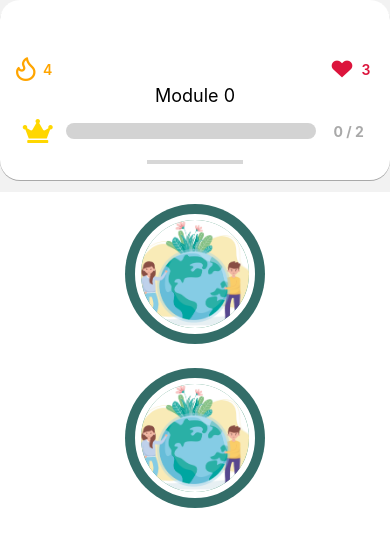
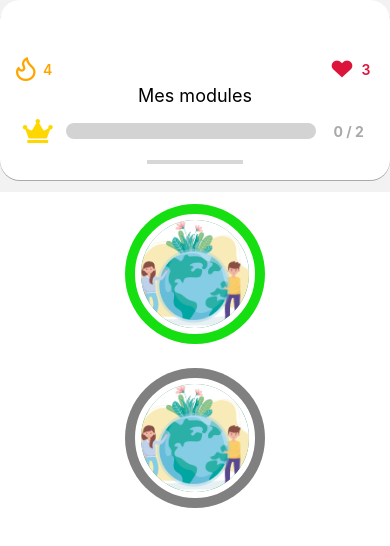
Before and after one commit to LenaPancher/eco-quiz, a React Native app: screen / in a window 390 px wide. Shown: the top 546 px of the page. Built offline with nearby package versions, Linux system fonts and the light colour scheme.

Commit message:
adding useCurrentLevel

```diff
--- a/src/component/LevelComponent.tsx
+++ b/src/component/LevelComponent.tsx
@@ -4,14 +4,17 @@ import {Image, Pressable, View, ImageSourcePropType} from "react-native";
 export type levelComponentProps = {
   onPress: () => void;
   img: ImageSourcePropType;
+  isDisabled: boolean;
 };
 
-const LevelComponent = ({onPress, img}: levelComponentProps) => {
+const LevelComponent = ({onPress, img, isDisabled}: levelComponentProps) => {
   return (
     <View className="my-3">
       <Pressable
-        className="h-[140px] w-[140px] bg-[#336D68] rounded-full justify-center items-center"
+        className="h-[140px] w-[140px] rounded-full justify-center items-center"
         onPress={onPress}
+        disabled={isDisabled}
+        style={isDisabled ? {backgroundColor: "gray"} : {backgroundColor:"#15DF11"}}
       >
         <View
           className="h-[120px] w-[120px] bg-[#419677] rounded-full justify-center items-center"
--- /dev/null
+++ b/src/hooks/useCurrentLevel.tsx
@@ -0,0 +1,23 @@
+import {useState, useEffect} from "react";
+import {Level} from "../store/slices/GameSlice";
+
+function useCurrentLevel(game: Level[]): number {
+  const [currentLevel, setCurrentLevel] = useState(0);
+
+  const findLastGameDone = (arr: Level[]) => {
+    for (let i = arr.length - 1; i >= 0; i--) {
+      if (arr[i].isDone) {
+        setCurrentLevel(i);
+        return;
+      }
+    }
+  };
+
+  useEffect(() => {
+    findLastGameDone(game);
+  }, [game]);
+
+  return currentLevel;
+}
+
+export default useCurrentLevel;
--- a/src/navigation/Header.tsx
+++ b/src/navigation/Header.tsx
@@ -5,8 +5,8 @@ import ProgressBar from "../component/ProgressBar";
 import {MyNavigationProp} from "./Navigator";
 import {useNavigation} from "@react-navigation/native";
 import {useAppSelector} from "../store/hooks";
-import React, {useEffect, useState} from "react";
-import {Level} from "../store/slices/GameSlice";
+import React from "react";
+import useCurrentLevel from "../hooks/useCurrentLevel";
 
 export type headerProps = {
   isGamePage: boolean;
@@ -15,18 +15,9 @@ export type headerProps = {
 const Header = ({isGamePage}: headerProps) => {
   const navigation = useNavigation<MyNavigationProp>();
   const game = useAppSelector((state) => state.game.game);
-  const [currentLevel, setCurrentLevel] = useState(0);
-  const findLastGameDone = (arr: Level[]) => {
-    for (let i = arr.length - 1; i >= 0; i--) {
-      arr[i].isDone && setCurrentLevel(i);
-    }
-  };
+  const currentLevel = useCurrentLevel(game);
   const totalQuestions = 8;
   const currentQuestion = 2;
-
-  useEffect(() => {
-    findLastGameDone(game);
-  }, [game]);
 
   if (isGamePage)
     return (
@@ -75,8 +66,7 @@ const Header = ({isGamePage}: headerProps) => {
         />
       </View>
       <Text className="self-center front-bold text-lg">
-        {" "}
-        Module {currentLevel}{" "}
+        Mes modules
       </Text>
       <View className="flex-row self-center justify-around w-full items-center mt-2 mb-4">
         <FontAwesome5 name="crown" size={24} color="gold" />
--- a/src/views/Home.tsx
+++ b/src/views/Home.tsx
@@ -5,10 +5,12 @@ import {MyNavigationProp} from "../navigation/Navigator";
 import world from "../../assets/Images/world.png";
 import {useAppSelector} from "../store/hooks";
 import React, {useCallback, useState} from "react";
+import useCurrentLevel from "../hooks/useCurrentLevel";
 
 const Home = () => {
   const navigation = useNavigation<MyNavigationProp>();
   const game = useAppSelector((state) => state.game.game);
+  const currentLevel = useCurrentLevel(game);
 
   const closeModal = () => {
     setModalVisible(!modalVisible);
@@ -31,6 +33,7 @@ const Home = () => {
           <LevelComponent
             img={world}
             onPress={() => setModalVisible(true)}
+            isDisabled={level > currentLevel + 1}
           />
           <Modal
             animationType="slide"
```
Also changed, not shown: src/utils/questions.ts (deleted, +0 -43 lines).
